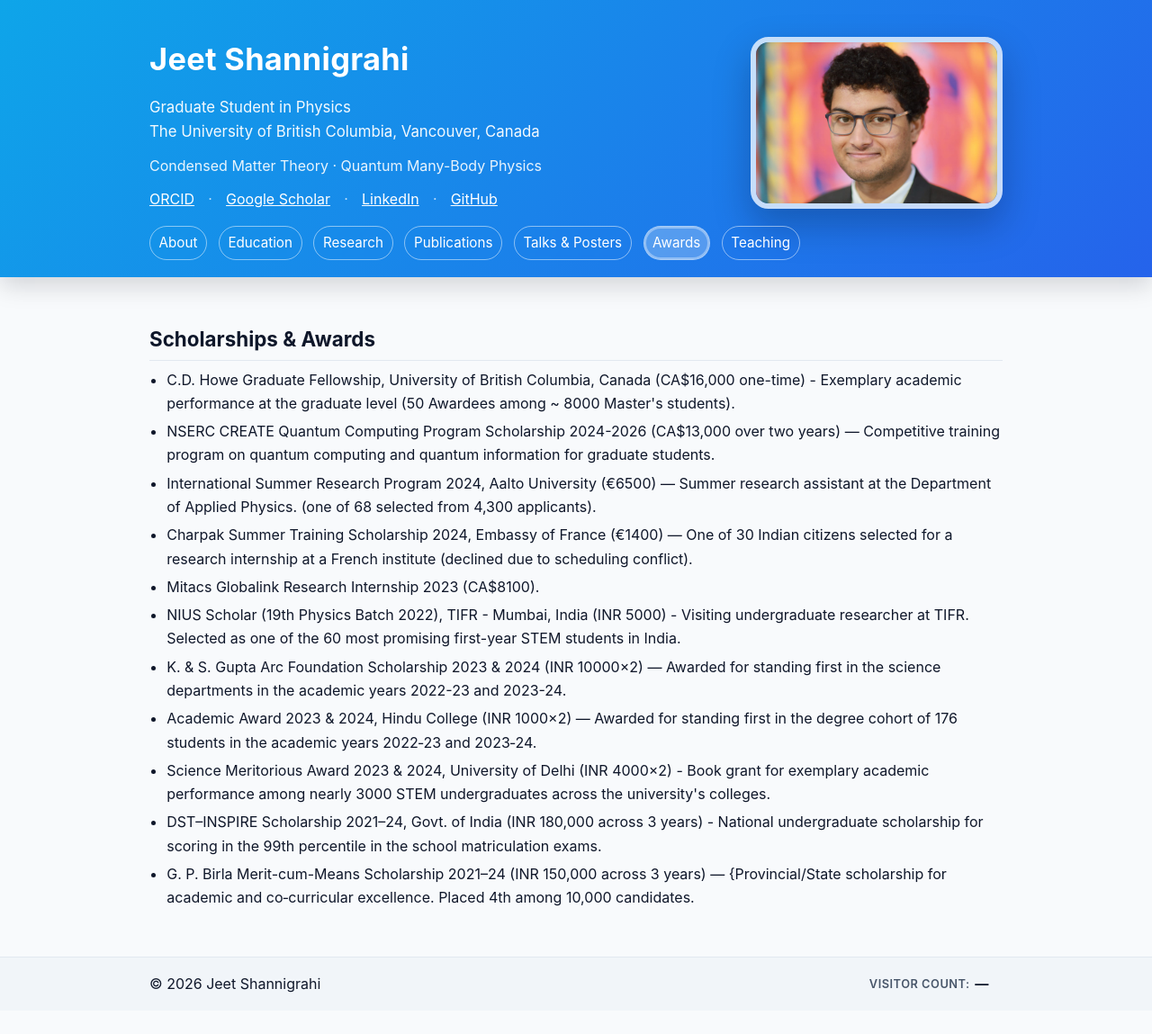
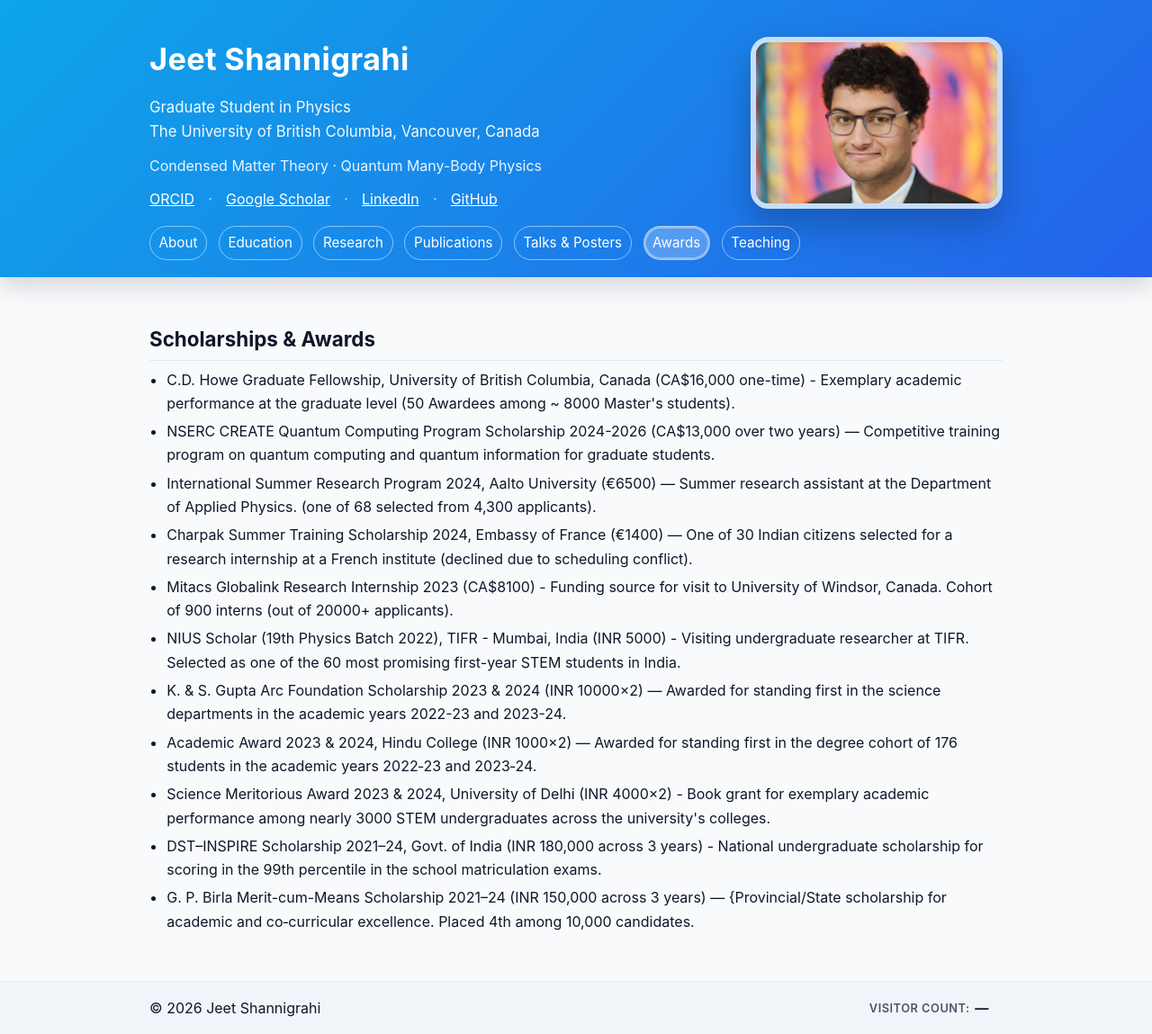
Before and after one commit to JeetShannigrahi21/JeetShannigrahi21.github.io, a Jekyll site: the page built from awards/index.md, in a window 1280 px wide. Shown: the whole page at 90% size. Built offline with Jekyll 4.4.1, drawn with Linux system fonts in a browser that asks for light colours; before the commit the page ends 1123 px from its top, so only the background shows below that.

Commit message:
Update index.md

```diff
--- a/awards/index.md
+++ b/awards/index.md
@@ -10,7 +10,7 @@ title: Awards
     <li>NSERC CREATE Quantum Computing Program Scholarship 2024-2026 (CA$13,000 over two years) — Competitive training program on quantum computing and quantum information for graduate students.</li>
     <li>International Summer Research Program 2024, Aalto University (€6500) — Summer research assistant at the Department of Applied Physics. (one of 68 selected from 4,300 applicants).</li>
     <li>Charpak Summer Training Scholarship 2024, Embassy of France (€1400) — One of 30 Indian citizens selected for a research internship at a French institute (declined due to scheduling conflict).</li>
-    <li>Mitacs Globalink Research Internship 2023 (CA$8100).</li>
+    <li>Mitacs Globalink Research Internship 2023 (CA$8100) - Funding source for visit to University of Windsor, Canada. Cohort of 900 interns (out of 20000+ applicants). </li>
     <li> NIUS Scholar (19th Physics Batch 2022), TIFR - Mumbai, India (INR 5000) - Visiting undergraduate researcher at TIFR. Selected as one of the 60 most promising first-year STEM students in India.</li>
     <li>K. &amp; S. Gupta Arc Foundation Scholarship 2023 &amp; 2024 (INR 10000×2) — Awarded for standing first in the science departments in the academic years 2022-23 and 2023-24.</li>
     <li>Academic Award 2023 &amp; 2024, Hindu College (INR 1000×2) — Awarded for standing first in the degree cohort of 176 students in the academic years 2022‑23 and 2023‑24.</li>
```
